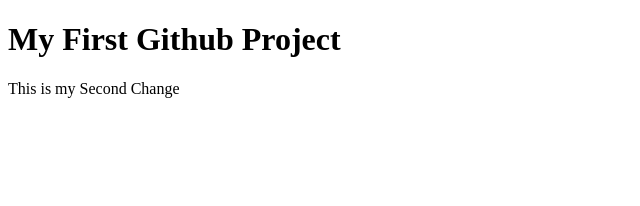
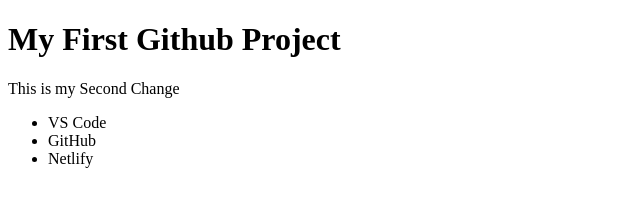
Before and after one commit to UntidyCeiling/DWDD-1720, a plain HTML site: page index.html in a window 1280 px wide. Shown: the whole page, without its empty margins (0-640 px from the left). Drawn offline with Linux system fonts and the light colour scheme.

Commit message:
Added a list

```diff
--- a/index.html
+++ b/index.html
@@ -8,5 +8,10 @@
 <body>
   <h1>My First Github Project</h1>
   <p>This is my Second Change</p>
+<ul>
+<li> VS Code</li>
+<li>GitHub</li>
+<li>Netlify</li>
+</ul>
 </body>
 </html>
```
